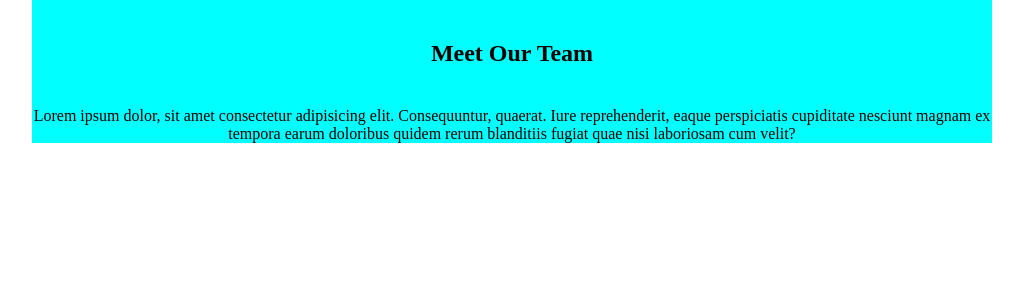
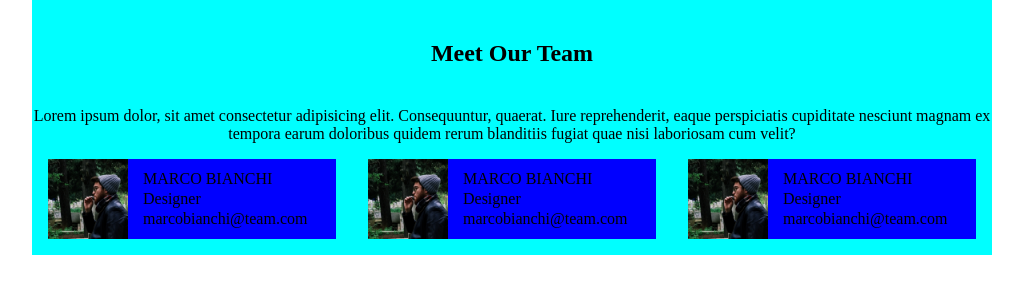
Before and after one commit to MatteoLoddo/html-css-float-cards, a plain HTML site: page index.html in a window 1280 px wide. Shown: the whole page, without its empty margins (128-1151 px from the left). Drawn offline with Linux system fonts and the light colour scheme.

Commit message:
created "card" element

```diff
--- a/css/style.css
+++ b/css/style.css
@@ -27,11 +27,26 @@
     padding: 40px 0px;
 }
 
-.cell{
+.card{
     width: calc(100% / 3 - 2rem);
-    height: 85px;
     margin: 1rem;
     background-color: blue;
     float: left;
 
 }
+.img-artist{
+    padding-right: 5px;
+    height: 80px;
+    float: left;
+
+}
+
+
+
+
+.card>.container-info{
+    float: left;
+    padding: 10px 0px 10px 10px;
+    line-height:20px
+
+}
--- a/index.html
+++ b/index.html
@@ -16,11 +16,30 @@
     </header>
     <main>
         <div class="contain clearfix">
-                <div class="card">
-                    <div class="img-artist"></div>
+                <div class="card clearfix">
+                    <img class="img-artist" src="img/male1.png" alt="immagine artista">
+                    <div class="container-info clearfix">
+                        <div class="Info">MARCO BIANCHI</div>
+                        <div class="Info">Designer</div>
+                        <div class="Info">marcobianchi@team.com</div>
+                    </div>
                 </div>
-                <div class="card"></div>
-                <div class="card"></div>
+                <div class="card clearfix">
+                    <img class="img-artist" src="img/male1.png" alt="immagine artista">
+                    <div class="container-info clearfix">
+                        <div class="Info">MARCO BIANCHI</div>
+                        <div class="Info">Designer</div>
+                        <div class="Info">marcobianchi@team.com</div>
+                    </div>
+                </div>
+                <div class="card clearfix">
+                    <img class="img-artist" src="img/male1.png" alt="immagine artista">
+                    <div class="container-info clearfix">
+                        <div class="Info">MARCO BIANCHI</div>
+                        <div class="Info">Designer</div>
+                        <div class="Info">marcobianchi@team.com</div>
+                    </div>
+                </div>
         </div>
     </main>
 
```
